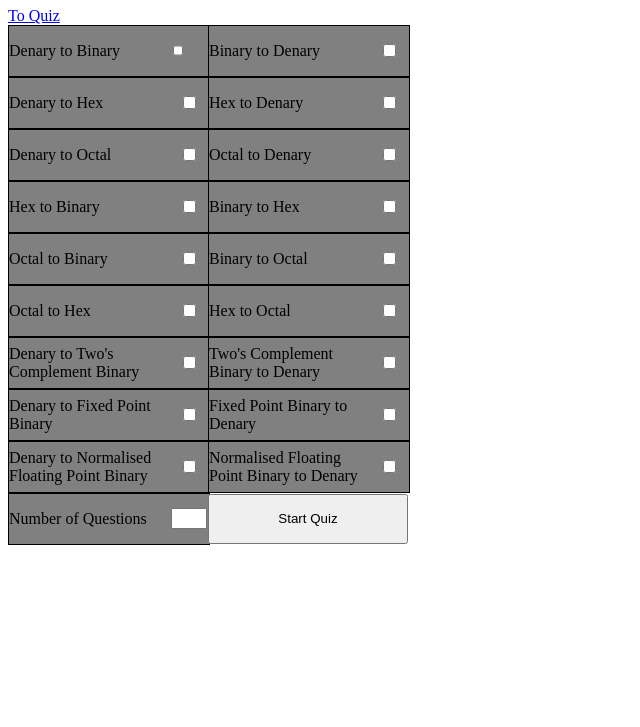
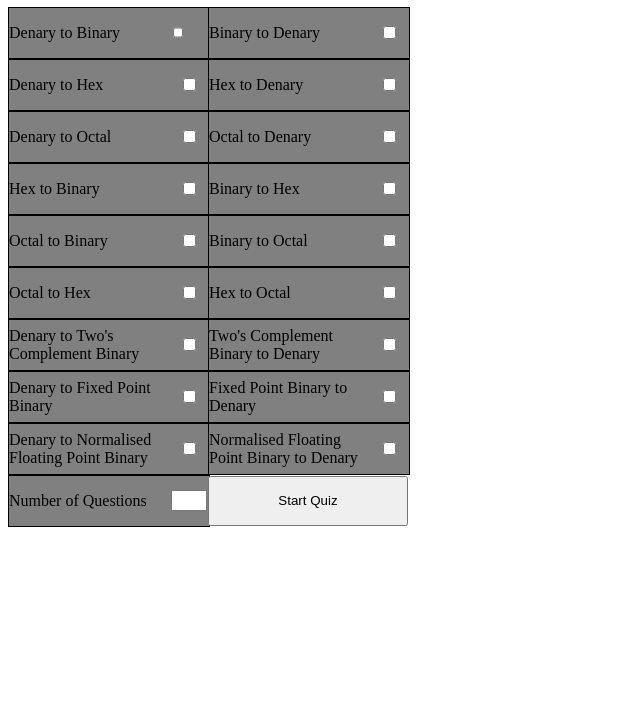
Before and after one commit to ethancstring/binary-practice, a plain HTML site: page index.html in a window 1280 px wide. Shown: the part 73-800 px from the top of the page, without its empty margins (0-640 px from the left). Drawn offline with Linux system fonts and the light colour scheme.

Commit message:
Removed unncecessary hyperlink

```diff
--- a/index.html
+++ b/index.html
@@ -7,7 +7,6 @@
 	</head>
 	<body>
 		<h1>Placeholder</h1>
-		<a href="quiz.html">To Quiz</a>
 		<div id="options">
 			<div class="optionHolder">
 				<p>Denary to Binary</p>
```
